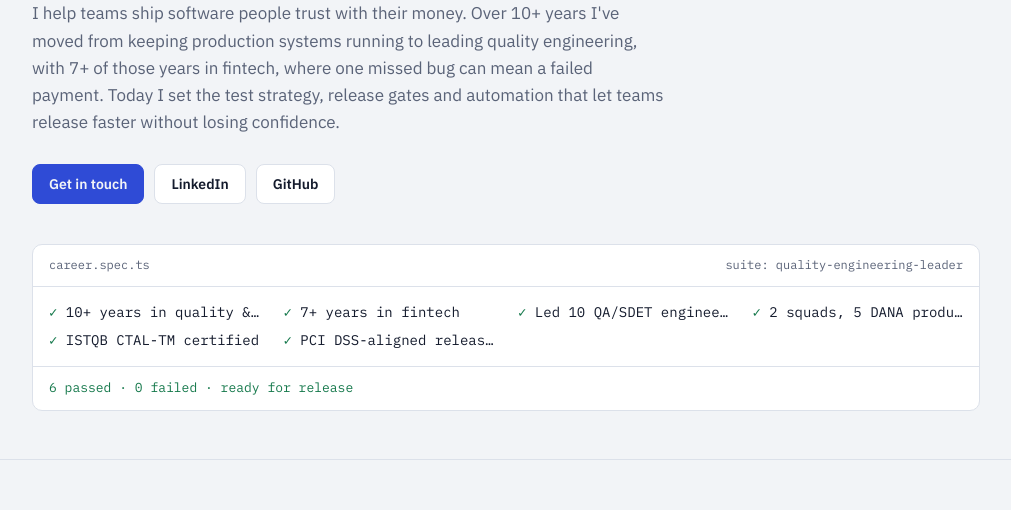
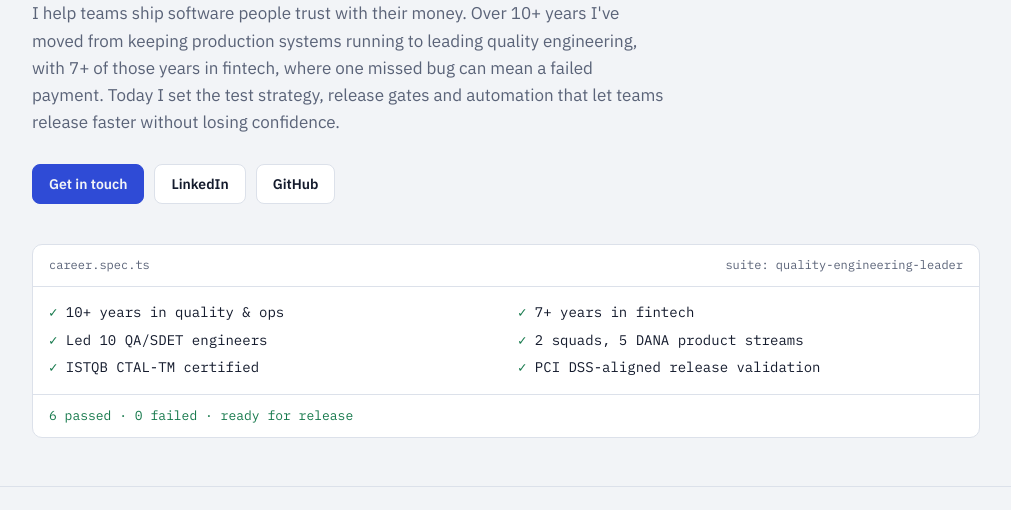
Before and after one commit to kmlhasan-qa/kmlhasan-qa.github.io, a plain HTML site: page index.html in a window 1280 px wide. Shown: the part 290-800 px from the top of the page, without its empty margins (134-1145 px from the left). Drawn offline with nearby package versions, Linux system fonts and the light colour scheme.

Commit message:
Fix summary box line wrapping

```diff
--- a/index.html
+++ b/index.html
@@ -54,8 +54,8 @@ h1{font:800 clamp(44px,8vw,84px)/0.95 var(--display);letter-spacing:-.035em;marg
 /* run summary */
 .run{margin-top:40px;background:var(--surface);border:1px solid var(--line);border-radius:10px;font:400 14px/1.7 var(--mono);overflow:hidden}
 .run-head{display:flex;justify-content:space-between;gap:12px;flex-wrap:wrap;padding:10px 16px;border-bottom:1px solid var(--line);color:var(--muted);font-size:12px}
-.run-body{padding:14px 16px;display:grid;grid-template-columns:repeat(auto-fit,minmax(210px,1fr));gap:4px 24px}
-.run-body div{white-space:nowrap;overflow:hidden;text-overflow:ellipsis}
+.run-body{padding:14px 16px;display:grid;grid-template-columns:repeat(auto-fit,minmax(min(100%,290px),1fr));gap:4px 24px}
+.run-body div{min-width:0}
 .ok{color:var(--pass);font-weight:500}
 .run-foot{padding:10px 16px;border-top:1px solid var(--line);color:var(--pass);font-size:13px}
 
```
